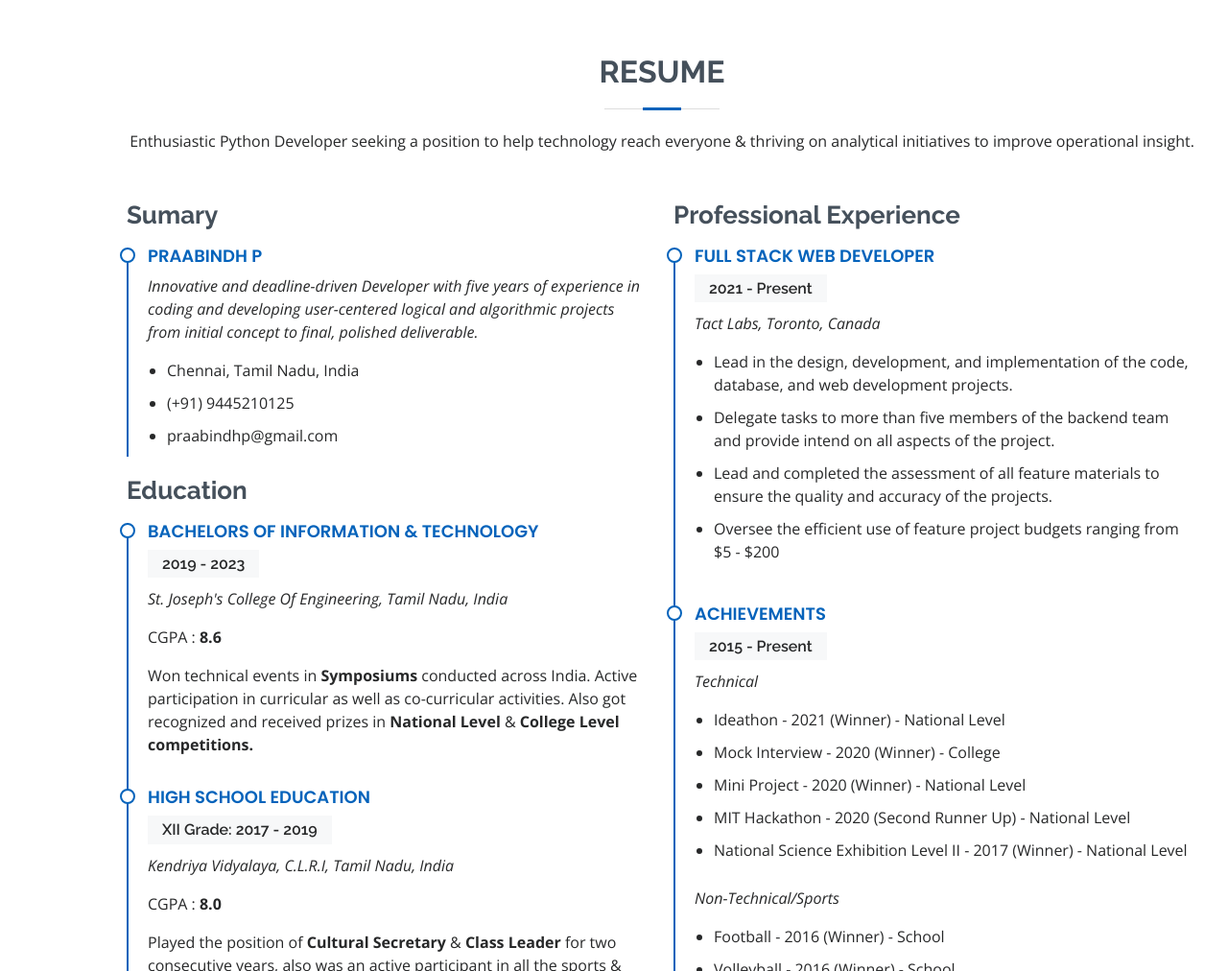
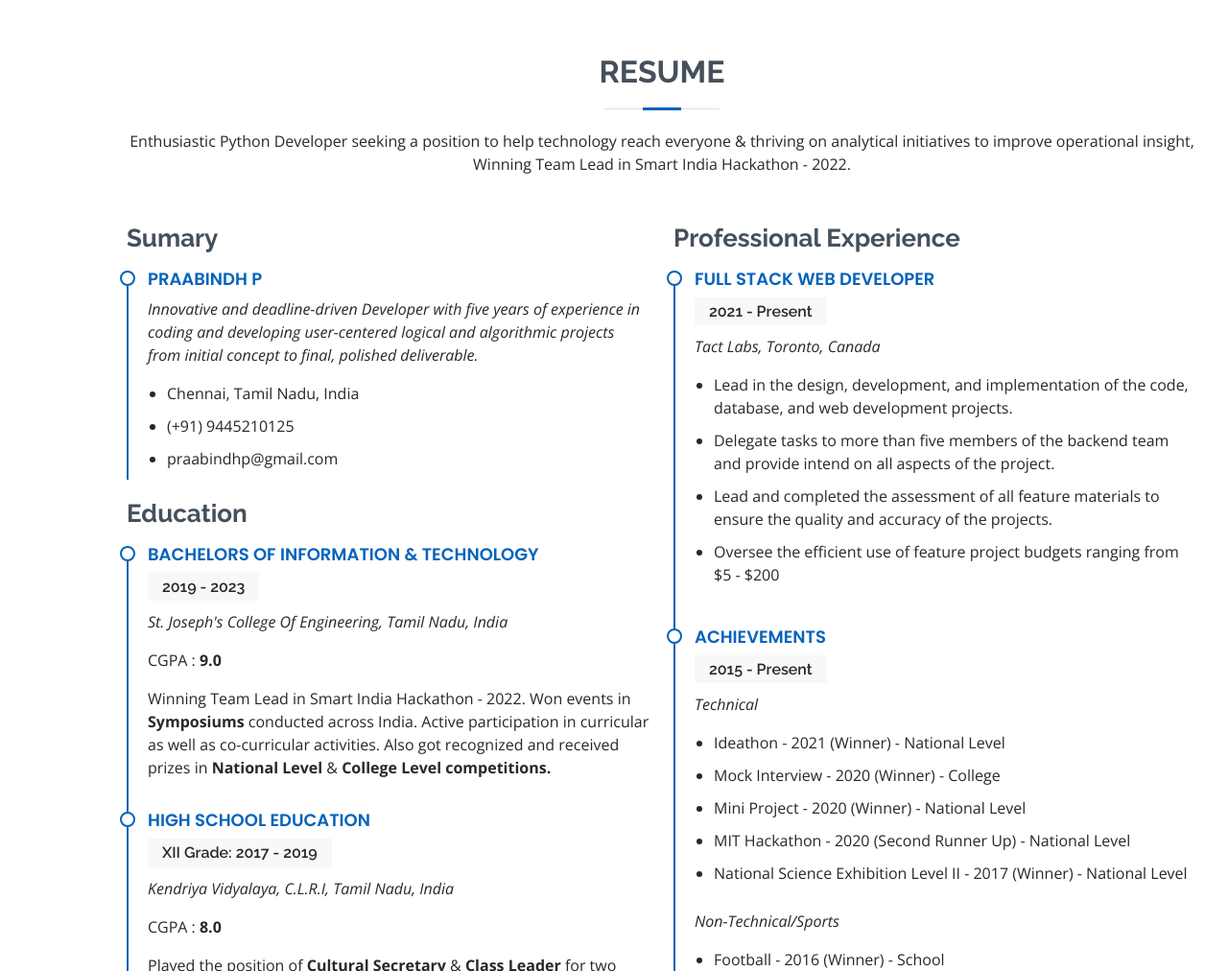
Before and after one commit to praabindhp/Praabindh_Resume, a plain HTML site: page index.html in a window 1280 px wide. Shown: the part 2480-3492 px from the top of the page at 96% size. Drawn offline with nearby package versions, Linux system fonts and the light colour scheme.

Commit message:
Resume Updated

```diff
--- a/index.html
+++ b/index.html
@@ -250,7 +250,7 @@
 
                 <div class="section-title">
                     <h2>Resume</h2>
-                    <p>Enthusiastic Python Developer seeking a position to help technology reach everyone &amp; thriving on analytical initiatives to improve operational insight.</p>
+                    <p>Enthusiastic Python Developer seeking a position to help technology reach everyone &amp; thriving on analytical initiatives to improve operational insight, Winning Team Lead in Smart India Hackathon - 2022.</p>
                 </div>
 
                 <div class="row">
@@ -271,8 +271,8 @@
                             <h4>Bachelors of Information &amp; Technology</h4>
                             <h5>2019 - 2023</h5>
                             <p><em>St. Joseph's College Of Engineering, Tamil Nadu, India</em></p>
-                            <p>CGPA : <strong>8.6</strong> </p>
-                            <p>Won technical events in <strong>Symposiums</strong> conducted across India. Active participation in curricular as well as co-curricular activities. Also got recognized and received prizes in <strong>National Level</strong>                                &amp; <strong>College Level competitions.</strong></p>
+                            <p>CGPA : <strong>9.0</strong> </p>
+                            <p>Winning Team Lead in Smart India Hackathon - 2022. Won events in <strong>Symposiums</strong> conducted across India. Active participation in curricular as well as co-curricular activities. Also got recognized and received prizes in <strong>National Level</strong>                                &amp; <strong>College Level competitions.</strong></p>
                         </div>
                         <div class="resume-item">
                             <h4>High School Education</h4>
```
